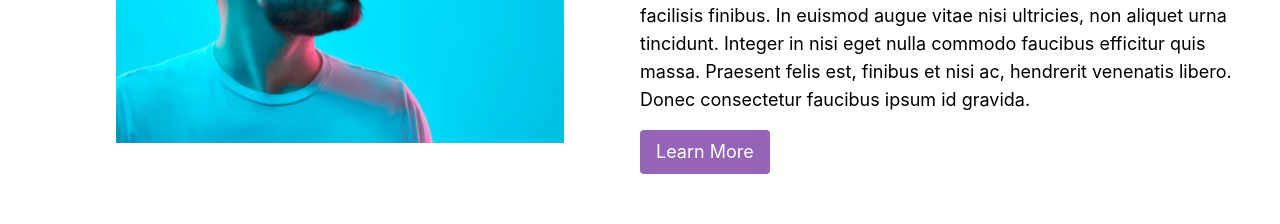
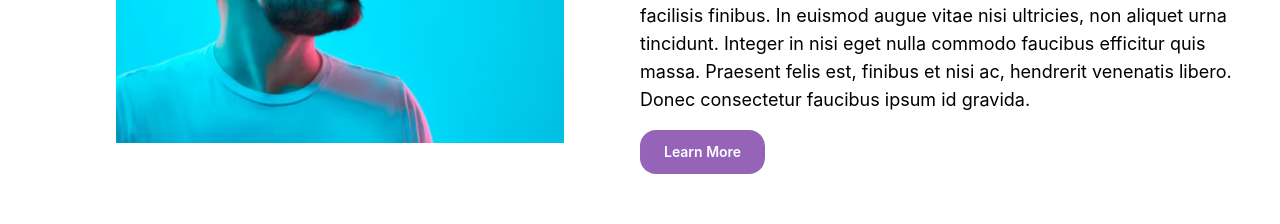
Before and after one commit to axia-ai/axia-ai-website, a React (Vite) app: page / in a window 1280 px wide. Shown: the part 1480-1704 px from the top of the page. Built offline with nearby package versions, Linux system fonts and the light colour scheme.

Commit message:
background issue color in lean more button is resolved.

```diff
--- a/src/Components/CalenderSection/Calender.jsx
+++ b/src/Components/CalenderSection/Calender.jsx
@@ -1,5 +1,6 @@
 import React from 'react';
 import vrglass from '../../assets/vr-glass.png';
+import Button from '../ReusableComponents/Button';
 
 const Calender = () => {
     return (
@@ -19,9 +20,7 @@ const Calender = () => {
                     Donec a eros justo. Fusce egestas tristique ultrices. Nam tempor, augue nec tincidunt molestie, massa nunc varius arcu, at scelerisque elit erat a magna. Donec quis erat at libero ultrices mollis. In hac habitasse platea dictumst. Vivamus vehicula leo dui, at porta nisi facilisis finibus. In euismod augue vitae nisi ultricies, non aliquet urna tincidunt. Integer in nisi eget nulla commodo faucibus efficitur quis massa. Praesent felis est, finibus et nisi ac, hendrerit venenatis libero. Donec consectetur faucibus ipsum id gravida.
                 </p>
                 <div className='text-center sm:text-left'>
-                <button className="bg-primary hover:bg-green-700 text-white py-2 px-4 rounded text-sm sm:text-lg">
-                    Learn More
-                </button>
+                <Button link={"/aboutUs"} color={"purple"} >Learn More</Button>
                 </div>
             </div>
         </div>
```
